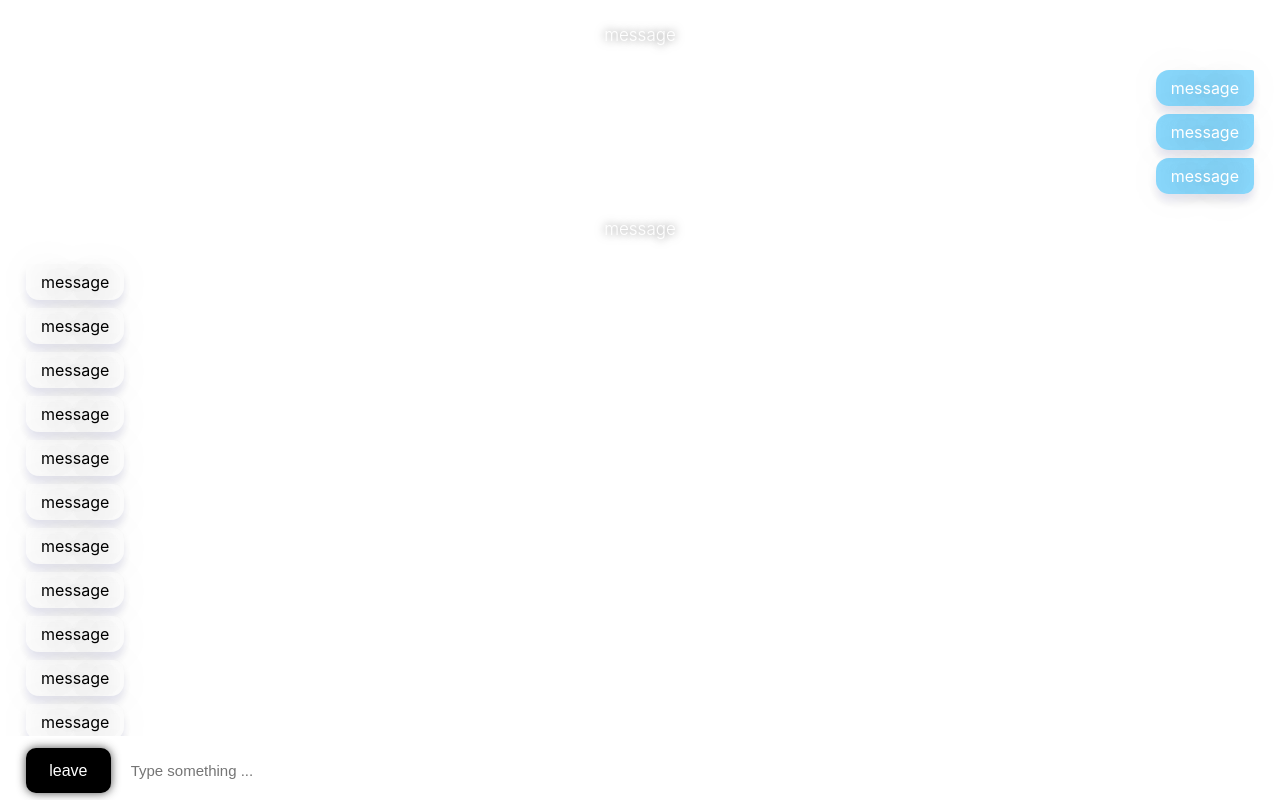
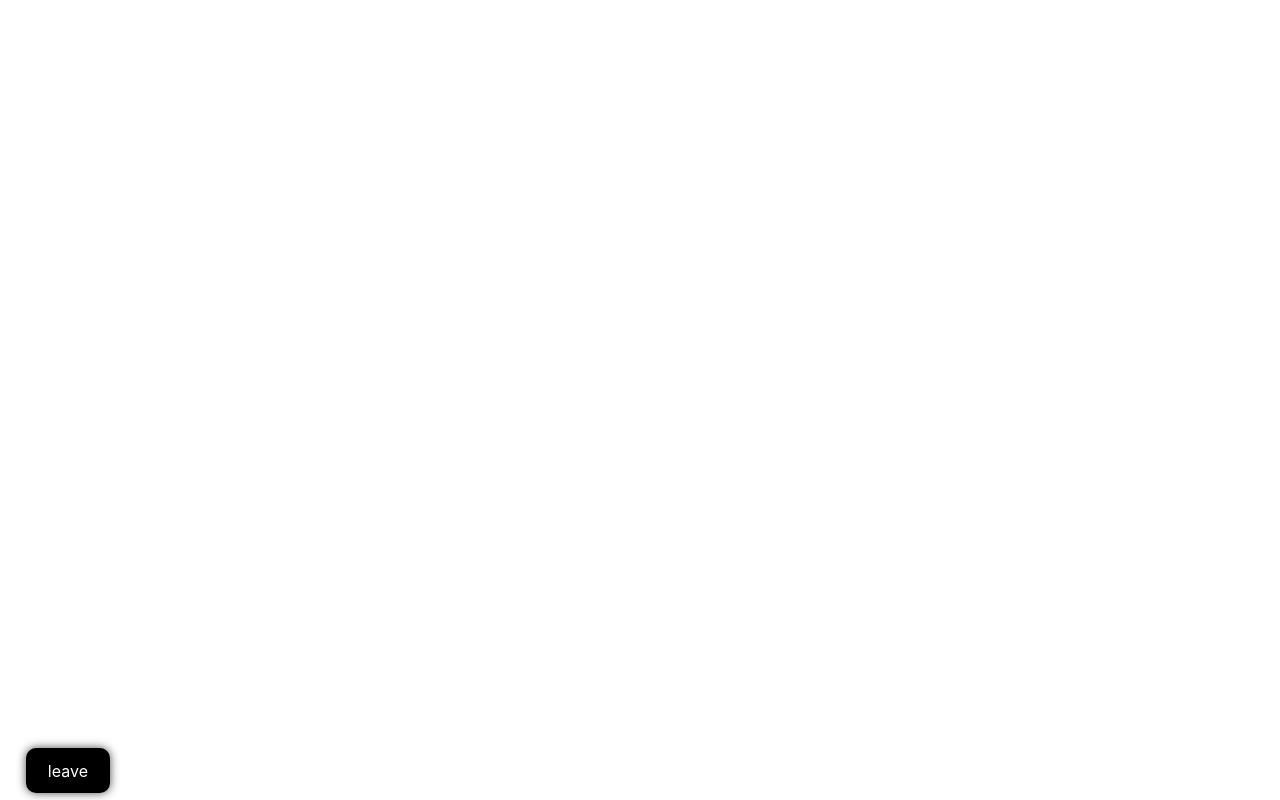
Before and after one commit to Blaise1030/pandora, a Next.js app in the folder pandora/: page /Components/ChatComponent in a window 1280 px wide. Built offline with nearby package versions, Linux system fonts and the light colour scheme.

Commit message:
Complete interface redesign

```diff
--- a/pandora/pages/Components/ChatComponent.js
+++ b/pandora/pages/Components/ChatComponent.js
@@ -1,6 +1,7 @@
 import React, { useEffect } from "react";
 import { Card, Container, Grid } from '@material-ui/core';
-import styles from '../../styles/ChatComponent.module.css'
+import styles from '../../styles/ChatComponent.module.css';
+import cardStyles from '../../styles/ChatCard.module.css';
 import MessageCardComponent from "./MessageCardComponent";
 import io from 'socket.io-client'
 
@@ -94,109 +95,37 @@ const ChatComponent = () => {
   //   }
   // }
 
+  const onDisconnectButtonClicked = (e) =>{
+    e.preventDefault()
+    if (tryDisconnect && currentRoom)
+      searchNew()
+    setTryDisconnect(!tryDisconnect)
+  }
+
   return (
     <Grid container style={{ height: "100vh" }}>
       <Grid item className={styles.chatScroll}>
-        <ChatCards socketId={'1'} msg={{ socketId: "admin", text: "message" }} />
-        <ChatCards socketId={'1'} msg={{ socketId: "1", text: "message" }} />
-        <ChatCards socketId={'1'} msg={{ socketId: "1", text: "message" }} />
-        <ChatCards socketId={'1'} msg={{ socketId: "1", text: "message" }} />
-        <ChatCards socketId={'1'} msg={{ socketId: "admin", text: "message" }} />
-        <ChatCards socketId={'1'} msg={{ socketId: "2", text: "message" }} />
-        <ChatCards socketId={'1'} msg={{ socketId: "2", text: "message" }} />
-        <ChatCards socketId={"1"} msg={{ socketId: "2", text: "message" }} />
-        <ChatCards socketId={'1'} msg={{ socketId: "2", text: "message" }} />
-        <ChatCards socketId={'1'} msg={{ socketId: "2", text: "message" }} />
-        <ChatCards socketId={'1'} msg={{ socketId: "2", text: "message" }} />
-        <ChatCards socketId={"1"} msg={{ socketId: "2", text: "message" }} />
-        <ChatCards socketId={'1'} msg={{ socketId: "2", text: "message" }} />
-        <ChatCards socketId={'1'} msg={{ socketId: "2", text: "message" }} />
-        <ChatCards socketId={'1'} msg={{ socketId: "2", text: "message" }} />
-        <ChatCards socketId={"1"} msg={{ socketId: "2", text: "message" }} />
-        <ChatCards socketId={'1'} msg={{ socketId: "2", text: "message" }} />
-        <ChatCards socketId={'1'} msg={{ socketId: "admin", text: "message" }} />
-        <ChatCards socketId={'1'} msg={{ socketId: "1", text: "message" }} />
-        <ChatCards socketId={'1'} msg={{ socketId: "1", text: "message" }} />
-        <ChatCards socketId={'1'} msg={{ socketId: "1", text: "message" }} />
-        <ChatCards socketId={'1'} msg={{ socketId: "admin", text: "message" }} />
-        <ChatCards socketId={'1'} msg={{ socketId: "2", text: "message" }} />
-        <ChatCards socketId={'1'} msg={{ socketId: "2", text: "message" }} />
-        <ChatCards socketId={"1"} msg={{ socketId: "2", text: "message" }} />
-        <ChatCards socketId={'1'} msg={{ socketId: "2", text: "message" }} />
-        <ChatCards socketId={'1'} msg={{ socketId: "2", text: "message" }} />
-        <ChatCards socketId={'1'} msg={{ socketId: "2", text: "message" }} />
-        <ChatCards socketId={"1"} msg={{ socketId: "2", text: "message" }} />
-        <ChatCards socketId={'1'} msg={{ socketId: "2", text: "message" }} />
-        <ChatCards socketId={'1'} msg={{ socketId: "2", text: "message" }} />
-        <ChatCards socketId={'1'} msg={{ socketId: "2", text: "message" }} />
-        <ChatCards socketId={"1"} msg={{ socketId: "2", text: "message" }} />
-        <ChatCards socketId={'1'} msg={{ socketId: "2", text: "message" }} />
+        {messageList.map((msg)=>(<ChatCards socketId={socketId} msg={msg} />))}
       </Grid>
-      <Grid item style={{ width: "100%" }}
-        variant="row"
-        justify="start"
-        alignItems="center">
-        <div
-          style={{
-            height: "8%",
-            display: "flex",
-            flexDirection: "row",
-            paddingTop: "5px",
-            paddingLeft: "26px",
-            paddingRight: "26px",
-          }}
-        >
-          <button
-            type="link"
-            className="start-button"
-            onClick={(e) => {
-              if (tryDisconnect && currentRoom)
-                searchNew()
-              setTryDisconnect(!tryDisconnect);
-            }}
-            style={{
-              width: "90px",
-              height: "45px",
-              transition: "box-shadow .3s",
-              boxShadow: "0 0 10px rgba(33, 33, 33, 0.8)",
-              backgroundColor: tryDisconnect ? "#eb596e" : "rgba(0, 0, 0, 1)",
-              borderRadius: "10px",
-              border: "none",
-              textAlign: "center",
-              textDecoration: "none",
-              fontSize: "16px",
-              outline: 'none',
-            }}
-          >
-            <span style={{ color: "white" }}>
-              {tryDisconnect ? "sure ?" : "leave"}
-            </span>
-          </button>
-
+      <Grid item style={{ width: "100%" }}>
+        <div className={styles.inputDiv}>
+          <div className={tryDisconnect?styles.confirmLeaveButton:styles.leaveButton}
+               onClick={(e) => onDisconnectButtonClicked(e)}>
+            <span style={{ color: "white" }}>{tryDisconnect ? "sure ?" : "leave"}</span>
+          </div>
           <form
             style={{ width: "100%" }}
-            onSubmit={(e) => { e.preventDefault(); sendMessage(e) }}
-          >
+            onSubmit={(e) => { e.preventDefault(); sendMessage(e)}}>
             <input
               type="text"
               value={input}
+              className={styles.inputStyle}
               placeholder={"Type something ... "}
               onClick={(e) => setTryDisconnect(false)}
               //onKeyDown={(e) => onKeyDownNotEnter()}
               onChange={(e) => {
                 setTryDisconnect(false);
                 setInput(e.target.value);
-              }}
-              style={{
-                height: '45px',
-                color: 'white',
-                border: "none",
-                outline: "none",
-                backgroundColor: "transparent",
-                width: "100%",
-                padding: "20px",
-                fontWeight: "normal",
-                fontSize: "15px",
               }}
             />
           </form>
@@ -213,64 +142,20 @@ const ChatCards = ({ socketId, msg }) => {
   if (msg && msg.socketId === 'admin') {
     return (
       <div style={{ width: "100%" }}>
-        <div style={{
-          fontSize: '17px',
-          color: 'white', fontWeight: '300',
-          paddingTop: '5px', paddingBottom: '5px',
-          paddingLeft: "13px", paddingRight: '13px',
-          borderRadius: '20px', marginRight: 'auto',
-          marginLeft: "auto", borderTopLeftRadius: '2px',
-          width: "fit-content", marginTop: '20px',
-          textShadow: '0px 0px 10px rgba(0,0,0,0.6)',
-          marginBottom: "20px"
-        }}> {msg.text} </div>
+        <div className={cardStyles.adminStyle}> {msg.text} </div>
       </div>
     );
   }
   else if (msg && socketId && msg.socketId === socketId)
     return (
       <div style={{ width: "100%" }}>
-        <div style={{
-          textAlign: "start",
-          wordWrap: "break-word",
-          maxWidth: "40%",
-          marginRight: "26px",
-          marginLeft: "auto",
-          color: "white",
-          width: "fit-content",
-          padding: "8px 15px 8px 15px",
-          marginTop: "8px",
-          marginBottom: "8px",
-          textShadow: '0px 0px 40px black',
-          borderRadius: "13px 2px 10px 13px",
-          boxShadow: "0 8px 10px 0 rgba( 31, 38, 135, 0.1 )",
-          background: 'rgba(25, 181, 254, 0.5)',
-          backdropFilter: 'blur( 20.0px )',
-          WebkitBackdropFilter: 'blur( 20.0px )',
-        }}> {msg.text}  </div>
+        <div className={cardStyles.userStyle}> {msg.text}  </div>
       </div>
     );
   else
     return (
       <div style={{ width: "100%" }}>
-        <div style={{
-          textAlign: "start",
-          wordWrap: "break-word",
-          maxWidth: "40%",
-          marginRight: "auto",
-          marginLeft: "26px",
-          color: "black",
-          width: "fit-content",
-          padding: "8px 15px 8px 15px",
-          marginTop: "8px",
-          marginBottom: "8px",
-          textShadow: '0px 0px 40px black',
-          background: 'rgba(255, 255, 255, 0.50)',
-          borderRadius: "2px 10px 13px 13px",
-          backdropFilter: "blur( 4.5px )",
-          WebkitBackdropFilter: "blur( 4.5px )",
-          boxShadow: "0 8px 10px 0 rgba( 31, 38, 135, 0.1 )"
-        }}> {msg ? msg.text : ""}  </div>
+        <div className={cardStyles.otherStyle}> {msg ? msg.text : ""}  </div>
       </div>
     );
 }
--- a/pandora/pages/MainPage.js
+++ b/pandora/pages/MainPage.js
@@ -2,14 +2,14 @@ import React from "react";
 import styles from '../styles/MainPage.module.css'
 import { Grid } from '@material-ui/core';
 import IntroductionComponent from './Components/IntroductionComponent'
-import LogoComponent from './Logo'
 import ChatComponent from "./Components/ChatComponent";
 
-const MainPage = ({ location }) => {
+const MainPage = () => {
   const [isClicked, setIsClicked] = React.useState(false);
   return (
     <body className={styles.gradient}>
-      <Grid container direction="column" justify="center" alignItems="center" style={{ height: "100vh", width: "100vw" }}>
+      <div className={styles.title}><a href="">PANDORA</a></div>
+      <Grid container direction="column" justify="center" alignItems="center" style={{ height: "95vh", width: "100vw" }}>
         {!isClicked ? (<IntroductionComponent setIsClicked={setIsClicked} />) : (<ChatComponent />)}
       </Grid>
     </body>
--- a/pandora/pages/index.js
+++ b/pandora/pages/index.js
@@ -3,9 +3,10 @@ import styles from "../styles/Home.module.css";
 import MainPage from "./MainPage";
 
 
+
 export default function Home() {
   return (
-    <div className={styles.container}>
+    <div className={styles.gradient}>
       <Head>
         <title>Pandora</title>
         <link rel="icon" href="/favicon.ico" />
--- /dev/null
+++ b/pandora/styles/ChatCard.module.css
@@ -0,0 +1,57 @@
+.adminStyle{
+    font-size: 17px;
+    color: white;
+    font-weight:300;
+    padding-top: 5px;
+    padding-bottom: 5px;
+    padding-left: 13px;
+    padding-right: 13px;
+    border-radius: 20px;
+    margin-right: auto;
+    margin-left: auto;
+    border-top-left-radius: 2px;
+    width: fit-content;
+    margin-top: 20px;
+    text-shadow: 0px 0px 10px rgba(0,0,0,0.6);
+    margin-bottom: 20px;
+  }
+
+.userStyle {
+    text-align: start;
+    word-wrap: break-word;
+    max-width: 40%;
+    margin-right: 26px;
+    margin-left: auto;
+    color: white;
+    width: fit-content;
+    padding: 8px 15px 8px 15px;
+    margin-top: 8px;
+    margin-bottom: 8px;
+    text-shadow:0px 0px 40px black ;
+    border-radius: 13px 2px 10px 13px;
+    box-shadow: 0 8px 10px 0 rgba( 31, 38, 135, 0.1 );
+    background: rgba(25, 181, 254, 0.5);
+    backdrop-filter: blur( 20.0px );
+    -webkit-backdrop-filter: blur( 20.0px );
+}
+
+.otherStyle{
+    text-align: start;
+    word-wrap: break-word;
+    max-width: 40%;
+    margin-right: 26px;
+    margin-left: 26px;
+    color: black;
+    width: fit-content;
+    margin-right: auto;
+    margin-left: 26px;
+    padding: 8px 15px 8px 15px;
+    margin-top: 8px;
+    margin-bottom: 8px;
+    text-shadow:0px 0px 40px black ;
+    border-radius: 2px 10px 13px 13px;
+    box-shadow: 0 8px 10px 0 rgba( 31, 38, 135, 0.1 );
+    background: rgba(255, 255, 255, 0.50);
+    backdrop-filter: blur( 4.5px );
+    -webkit-backdrop-filter: blur( 4.5px );
+}
--- a/pandora/styles/ChatComponent.module.css
+++ b/pandora/styles/ChatComponent.module.css
@@ -1,7 +1,9 @@
 .chatScroll::-webkit-scrollbar {
     display: none;
 }
-
+.inputStyle::placeholder{
+    color:white;
+}
 .chatScroll {
     -ms-overflow-style: none;
     width: 100%;
@@ -9,3 +11,64 @@
     overflow-y: scroll;
     scroll-behavior: smooth,
 }
+.inputDiv {
+    height: 8%;
+    display: flex;
+    flex-direction: row;
+    padding-top: 5px;
+    padding-left: 26px;
+    padding-right: 26px;
+}
+.leaveButton .confirmLeaveButton:hover {
+    box-shadow: 0 0 50px rgba(33, 33, 33, 0.8);
+    background-color: rgba(0, 0, 0, 1);
+}
+.leaveButton{
+    padding-top: 13px;
+    text-align: center;
+    width: 90px;
+    height: 45px;
+    transition: box-shadow .3s;
+    box-shadow: 0 0 10px rgba(33, 33, 33, 0.8);
+    background-color: rgba(0, 0, 0, 1);
+    border-radius: 10px;
+    border: "none";
+    text-align: "center";
+    text-decoration: "none";
+    font-size: "16px";
+    outline: 'none';
+    -webkit-user-select: none;
+    -moz-user-select: none;
+    -ms-user-select: none;
+    user-select: none;
+}
+.inputStyle {
+    height: 45px;
+    color: white;
+    border: none;
+    outline: none;
+    background-color: transparent;
+    width: 100%;
+    padding: 20px;
+    font-weight: normal;
+    font-size: 15px;
+}
+.confirmLeaveButton {
+    padding-top: 13px;
+    text-align: center;
+    width: 90px;
+    height: 45px;
+    transition: box-shadow .3s;
+    box-shadow: 0 0 10px rgba(33, 33, 33, 0.8);
+    background-color: #eb596e ;
+    border-radius: 10px;
+    border: "none";
+    text-align: "center";
+    text-decoration: "none";
+    font-size: "16px";
+    outline: 'none';
+    -webkit-user-select: none;
+    -moz-user-select: none;
+    -ms-user-select: none;
+    user-select: none;
+}
```
Also changed, not shown: pandora/pages/Logo.js (deleted, +0 -11 lines), pandora/styles/Home.module.css (+67 -0 lines), pandora/styles/Introduction.module.css (+10 -1 lines), pandora/styles/MainPage.module.css (+11 -1 lines).
